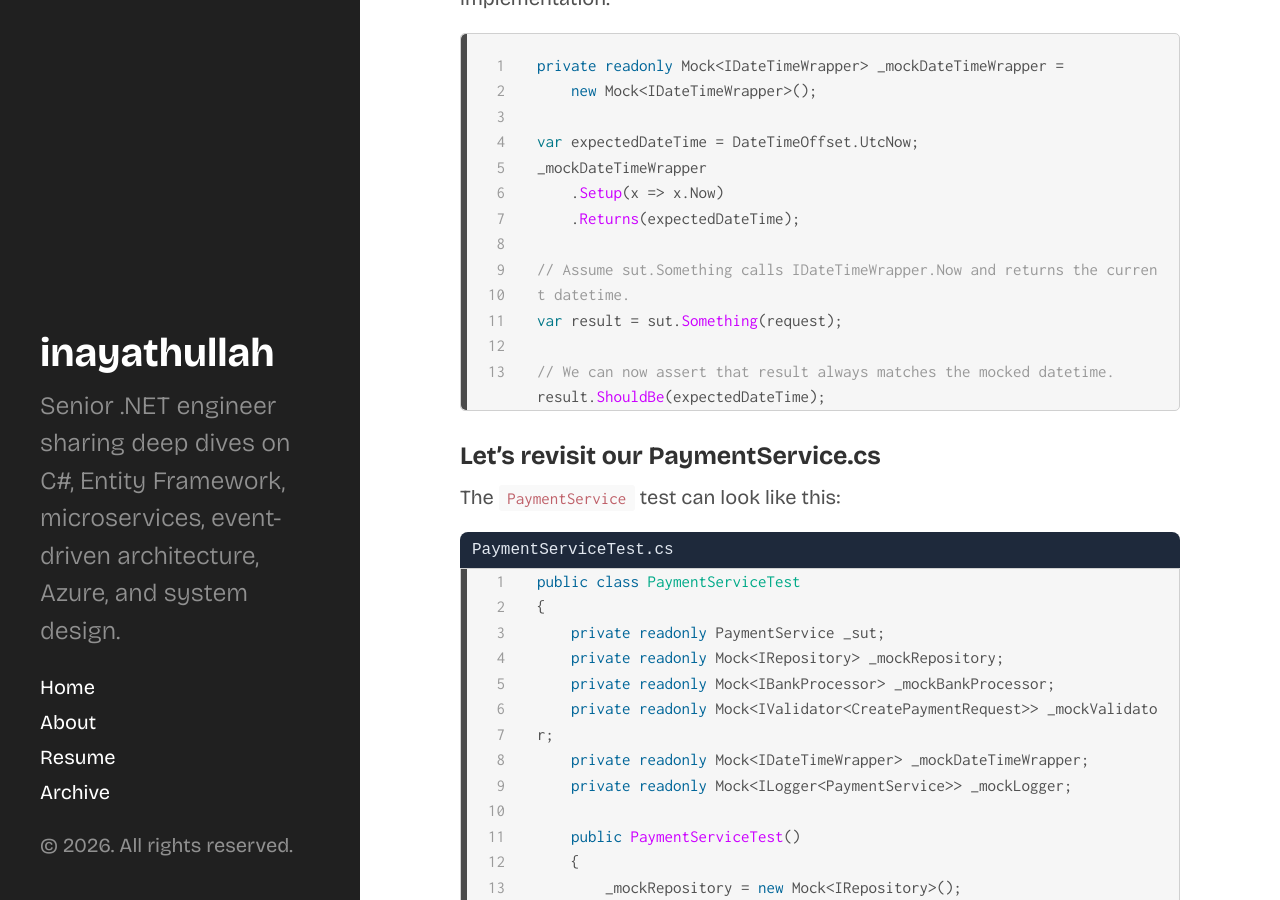
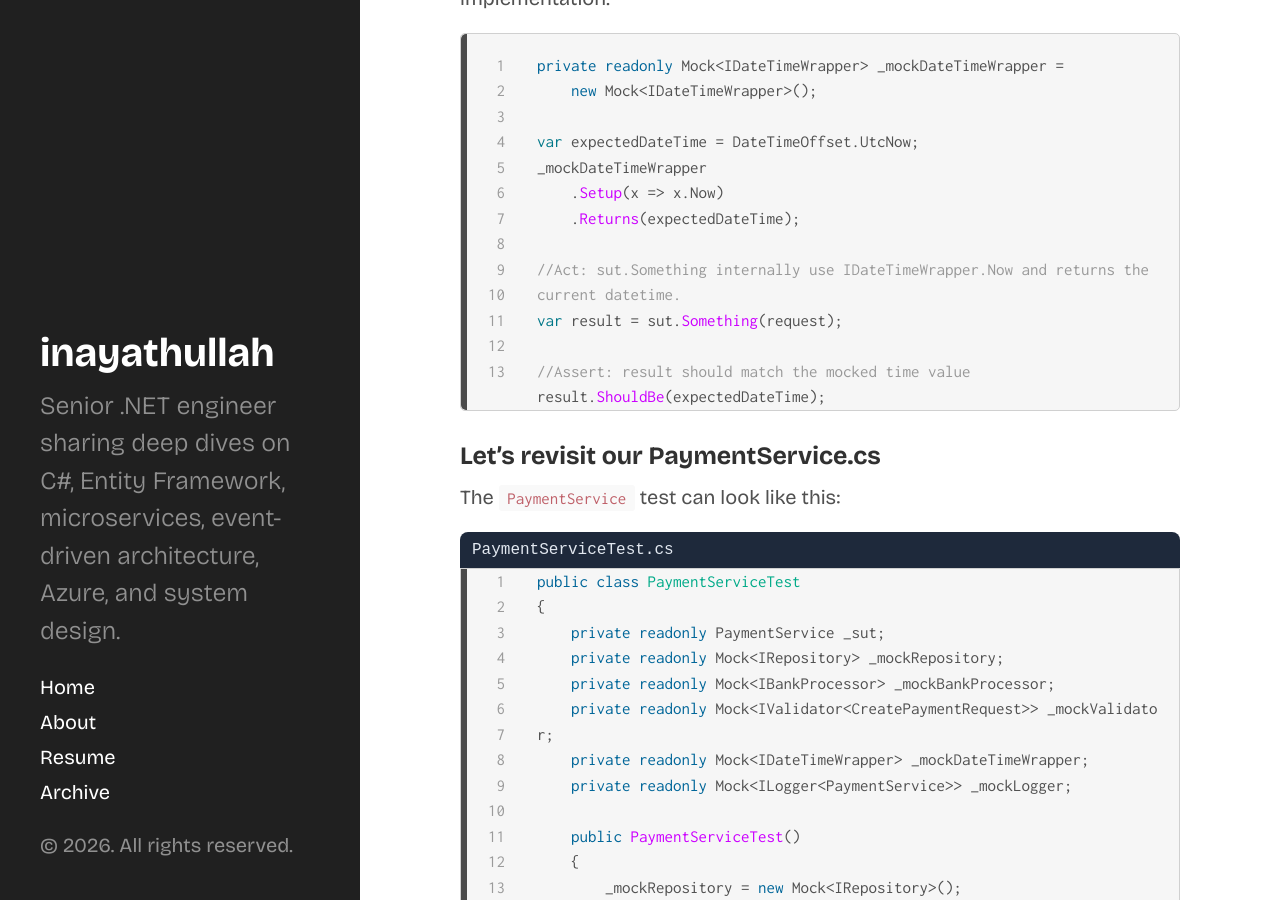
Before and after one commit to inayathullah/inayathullah.github.io, a Jekyll site: the page built from _posts/2026-02-28-Mocking.md, in a window 1280 px wide and 900 px high, scrolled down 3393 px. Built offline with Jekyll 4.4.1, drawn with Linux system fonts in a browser that asks for light colours; Markdown is read by kramdown in place of the engine named in the settings; some of the changed text lies outside the part shown.

Commit message:
improve moq post

````diff
--- a/_posts/2026-02-28-Mocking.md
+++ b/_posts/2026-02-28-Mocking.md
@@ -134,10 +134,10 @@ _mockDateTimeWrapper
     .Setup(x => x.Now)
     .Returns(expectedDateTime);
 
-// Assume sut.Something calls IDateTimeWrapper.Now and returns the current datetime.
+//Act: sut.Something internally use IDateTimeWrapper.Now and returns the current datetime.
 var result = sut.Something(request);
 
-// We can now assert that result always matches the mocked datetime.
+//Assert: result should match the mocked time value
 result.ShouldBe(expectedDateTime);
 ```
 
````
Also changed, not shown: other parts of _posts/2026-02-28-Mocking.md (+1 -0 lines).
